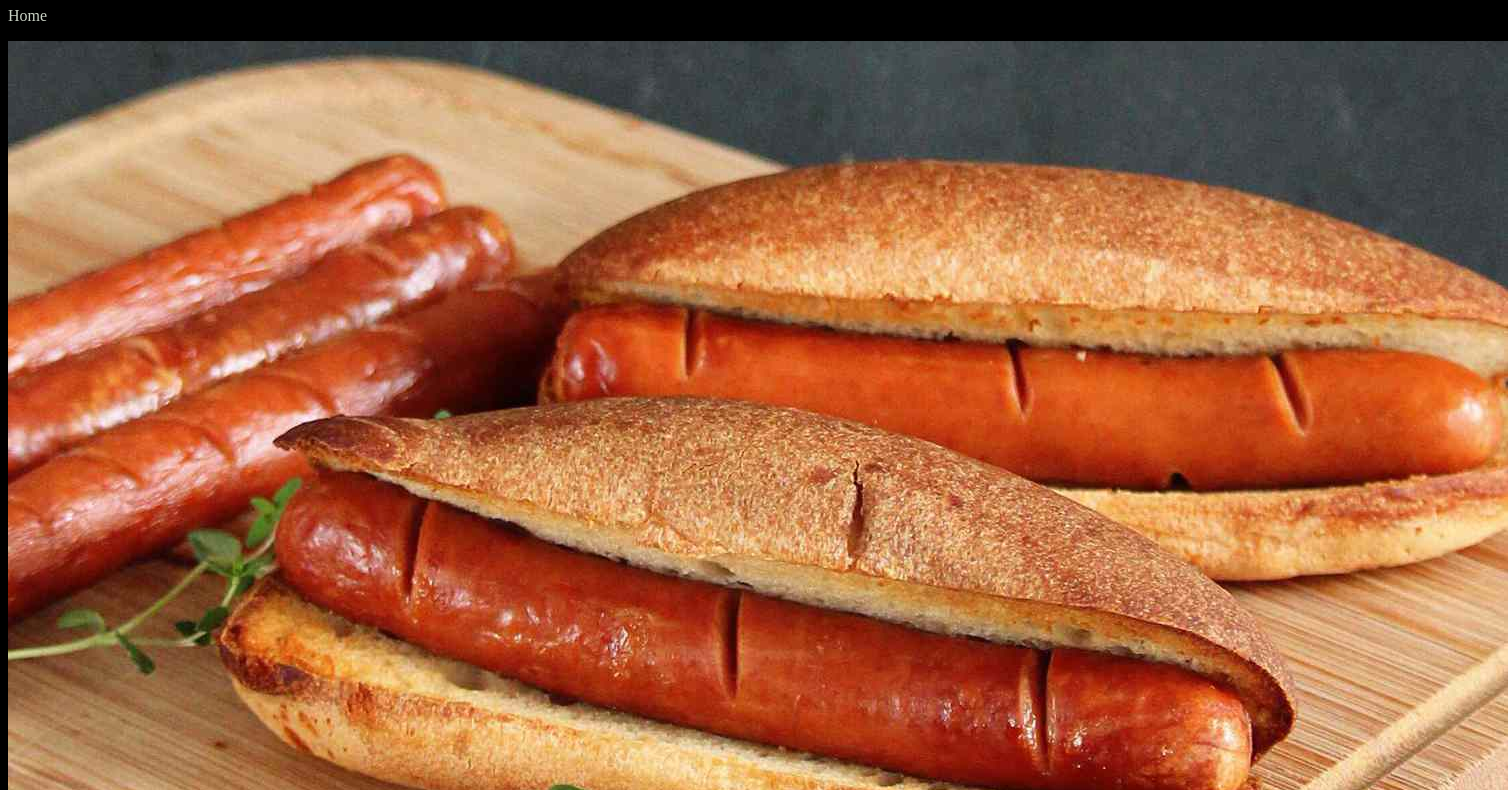
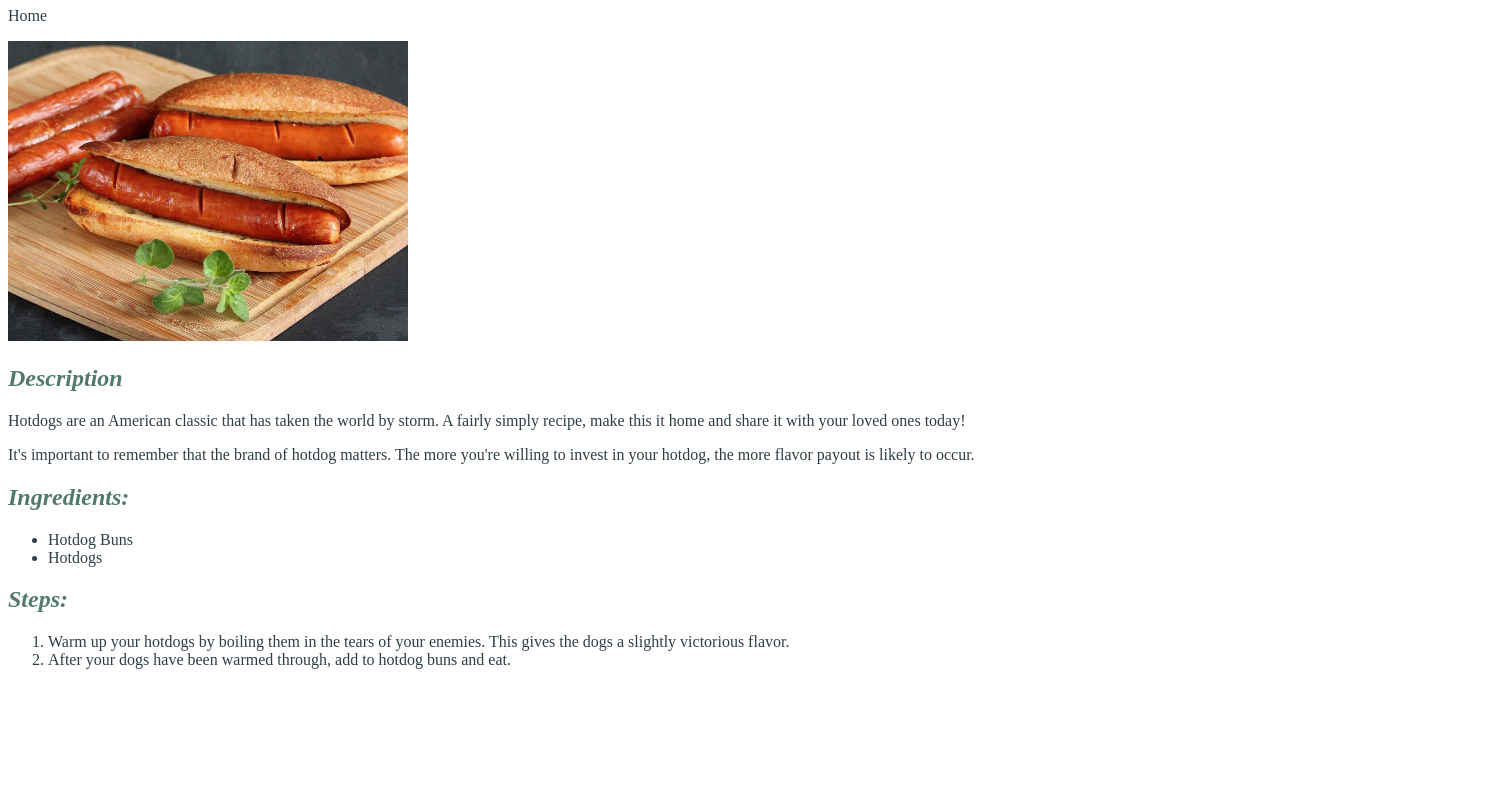
Before and after one commit to chasead91/odin-recipes, a plain HTML site: page recipes/hotdogs.html in a window 1280 px wide. Shown: the part 73-863 px from the top of the page, 1508 px wide, since content can reach past the window. After the commit the page ends 800 px from the top, so only its background shows below. Drawn offline with Linux system fonts and the light colour scheme.

Commit message:
Update Styles - change theme and style recipe pages
Rerraged theme from dark to light. Styled images on recipe pages.

```diff
--- a/styles.css
+++ b/styles.css
@@ -1,15 +1,15 @@
 body {
-    background-color: black;
-    color: #cad2c5;
+    background-color: white ;
+    color: #2f3e46;
 }
 
 h1 {
     font-weight: bold;
-    color: #52796f;
+    color: #354f52;
 }
 
 h2 {
-    color: #354f52;
+    color: #52796f;
     font-style: italic;
 }
 
@@ -23,16 +23,27 @@ h2 {
     height: 300px;
 }
 
+#hotdog {
+    width: 400px;
+    height: 300px;
+}
+
+#grilled-cheese {
+
+    width: 400px;
+    height: 300px;
+}
+
 li {
-    color: #84a98c
+    color: #2f3e46;
 }
 
 a {
-    color: #cad2c5;
+    color: #2f3e46;
     text-decoration: none;
 }
 
 a:hover {
-    color:#84a98c;
+    color:#52796f;
     text-decoration: underline;
 }
```
